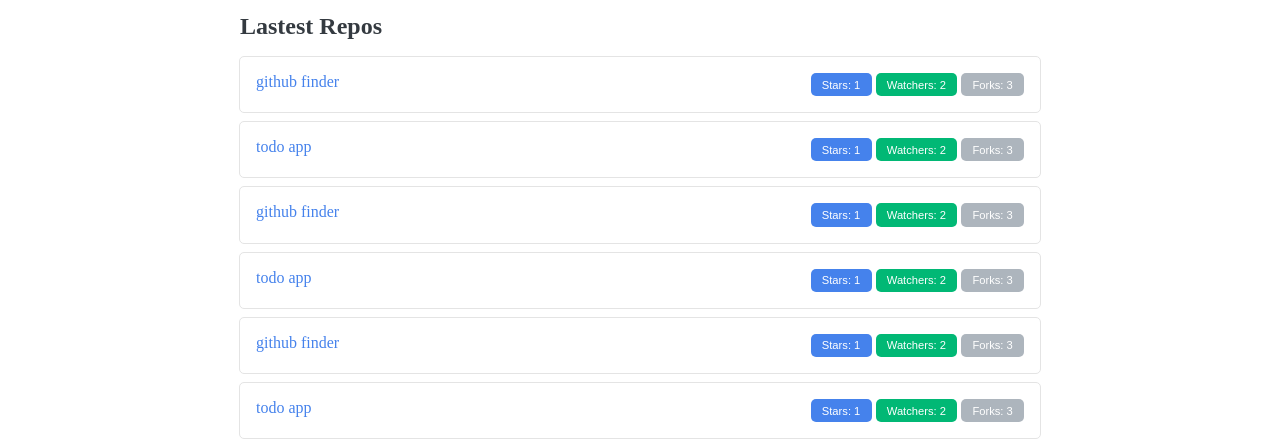
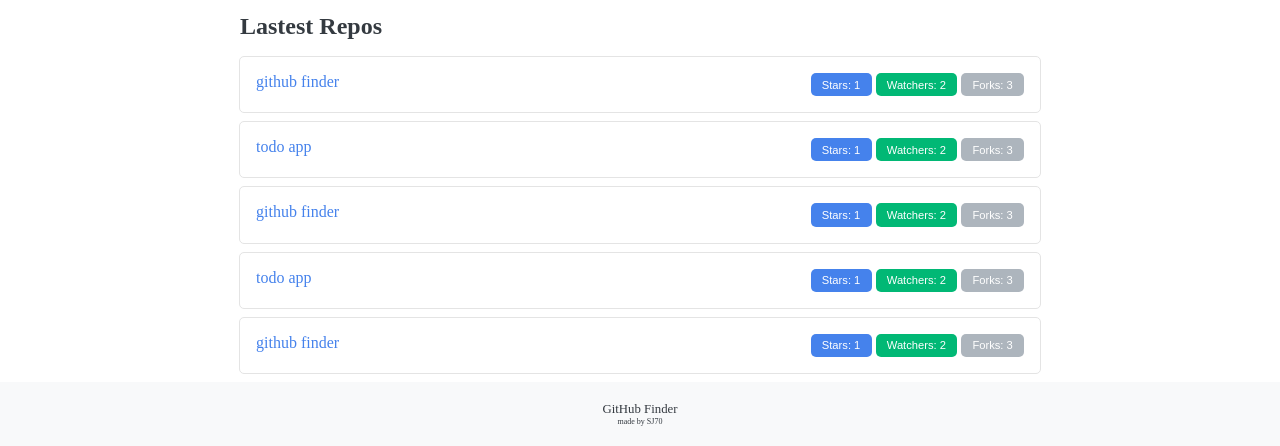
Before and after one commit to SJ70/Github_Finder, a plain HTML site: page index.html in a window 1280 px wide. Shown: the part 448-894 px from the top of the page. Drawn offline with Linux system fonts and the light colour scheme.

Commit message:
feat: footer 디자인 추가
- 콘텐츠가 부족해 footer가 바닥에 붙지 않는 현상
  - header와 main을 감싸 footer가 바닥에 붙어있을 수 있도록 최소 높이를 조정

```diff
--- /dev/null
+++ b/css/footer.css
@@ -0,0 +1,18 @@
+footer {
+    background-color: var(--footer-color);
+    display: flex;
+    flex-direction: column;
+    justify-content: center;
+    align-items: center;
+
+    height: 4em;
+}
+
+footer p {
+    font-size: 0.8em;
+    font-weight: 500;
+}
+
+footer .footer-description{
+    font-size: 0.5em;
+}
--- a/index.css
+++ b/index.css
@@ -12,9 +12,19 @@
     --width: 800px;
 }
 
+html, body {
+    min-height: 100vh;
+}
+
 body {
     margin: 0;
     color: var(--black);
+}
+
+.wrap {
+    min-height: calc(100vh - 4.5em);
+    padding-bottom: .5em;
+    height: 100%;
 }
 
 p {
--- a/index.html
+++ b/index.html
@@ -12,10 +12,11 @@
         <link rel="stylesheet" href="/css/search-bar.css">
         <link rel="stylesheet" href="/css/tag.css">
         <link rel="stylesheet" href="/css/repos.css">
+        <link rel="stylesheet" href="/css/footer.css">
         <!-- <script type="module", src="./script.js"></script> -->
     </head>
     <body>
-
+        <div class="wrap">
             <header>
                 <div>
                     <img alt="logo" src="./img/logo.png">
@@ -26,7 +27,6 @@
             </header>
 
             <main>
-
                 <div class="search-bar box">
                     <p class="search-bar-title">
                         Search GitHub Users
@@ -104,20 +104,13 @@
                             <li><button class="tag" id="forksBtn">Forks: 3</button></li>
                         </ul>
                     </li>
-                <li class="repo box">
-                    <p class="repo-title">todo app</p>
-                    <ul class="tags">
-                        <li><button class="tag" id="starsBtn">Stars: 1</button></li>
-                        <li><button class="tag" id="watchersBtn">Watchers: 2</button></li>
-                        <li><button class="tag" id="forksBtn">Forks: 3</button></li>
                 </ul>
-                </li>
-            </ul>
-
             </main>
+        </div>
 
         <footer>
+            <p class="footer-title">GitHub Finder</p>
+            <p class="footer-description">made by SJ70</p>
         </footer>
-
     </body>
 </html>
```
Lines whose indentation alone changed are shown as unchanged.
